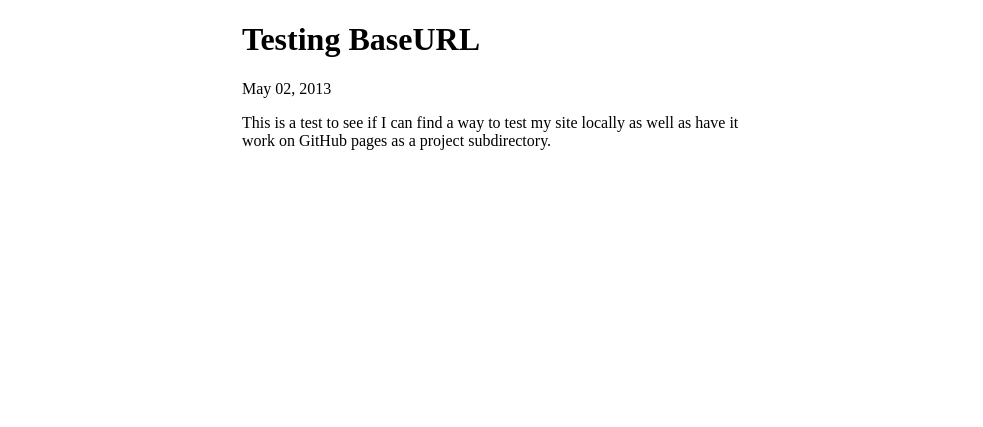
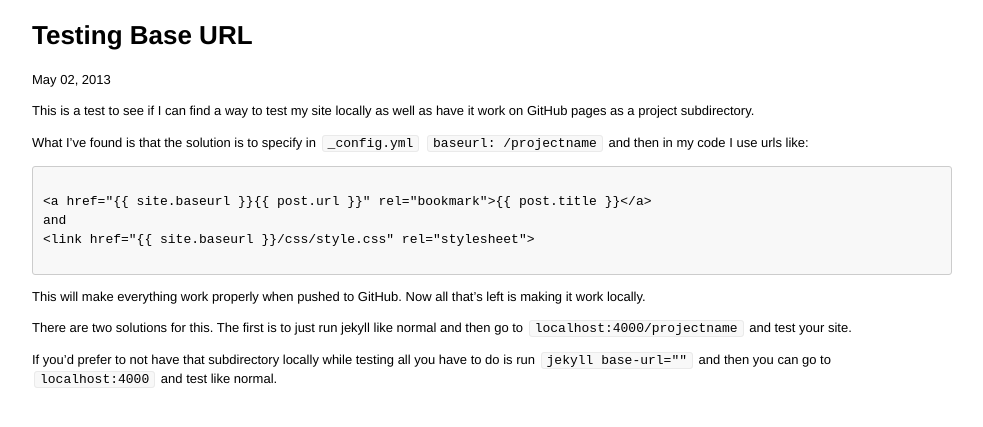
Before and after one commit to andrewshell/baseurltest, a Jekyll site: the page built from _posts/2013-05-02-testing-baseurl.md, in a window 1280 px wide. Shown: the top 427 px of the page, without its empty margins (148-1131 px from the left). Built offline with Jekyll 4.4.1, drawn with Linux system fonts in a browser that asks for light colours.

Commit message:
finishing post about content

```diff
--- a/_posts/2013-05-02-testing-baseurl.md
+++ b/_posts/2013-05-02-testing-baseurl.md
@@ -1,5 +1,27 @@
 ---
 layout: post
-title: Testing BaseURL
+title: Testing Base URL
 ---
-This is a test to see if I can find a way to test my site locally as well as have it work on GitHub pages as a project subdirectory.
+This is a test to see if I can find a way to test my site locally as well as
+have it work on GitHub pages as a project subdirectory.
+
+What I've found is that the solution is to specify in `_config.yml`
+`baseurl: /projectname` and then in my code I use urls like:
+
+<pre>
+{% raw %}
+&lt;a href="{{ site.baseurl }}{{ post.url }}" rel="bookmark"&gt;{{ post.title }}&lt;/a&gt;
+and
+&lt;link href="{{ site.baseurl }}/css/style.css" rel="stylesheet"&gt;
+{% endraw %}
+</pre>
+
+This will make everything work properly when pushed to GitHub.  Now all that's
+left is making it work locally.
+
+There are two solutions for this.  The first is to just run jekyll like normal
+and then go to `localhost:4000/projectname` and test your site.
+
+If you'd prefer to not have that subdirectory locally while testing all you
+have to do is run `jekyll base-url=""` and then you can go to `localhost:4000`
+and test like normal.
--- a/css/style.css
+++ b/css/style.css
@@ -1,9 +1,30 @@
 body {
+  font: 13px/1.4 Helvetica,arial,freesans,clean,sans-serif;
   margin: 0;
   padding: 0;
 }
 
 #container {
   margin: auto;
-  width: 500px;
+  max-width: 100%;
+  width: 920px;
 }
+
+code {
+    background-color: #F8F8F8;
+    border: 1px solid #EAEAEA;
+    border-radius: 3px 3px 3px 3px;
+    margin: 0 2px;
+    padding: 0 5px;
+    white-space: nowrap;
+}
+
+pre {
+    background-color: #F8F8F8;
+    border: 1px solid #CCCCCC;
+    border-radius: 3px 3px 3px 3px;
+    font-size: 13px;
+    line-height: 19px;
+    overflow: auto;
+    padding: 6px 10px;
+}
```
Also changed, not shown: 3 other files.
